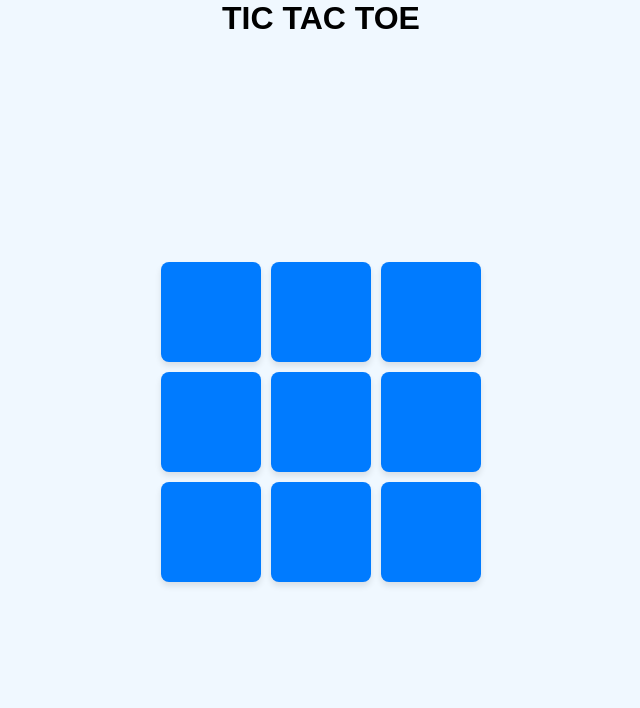
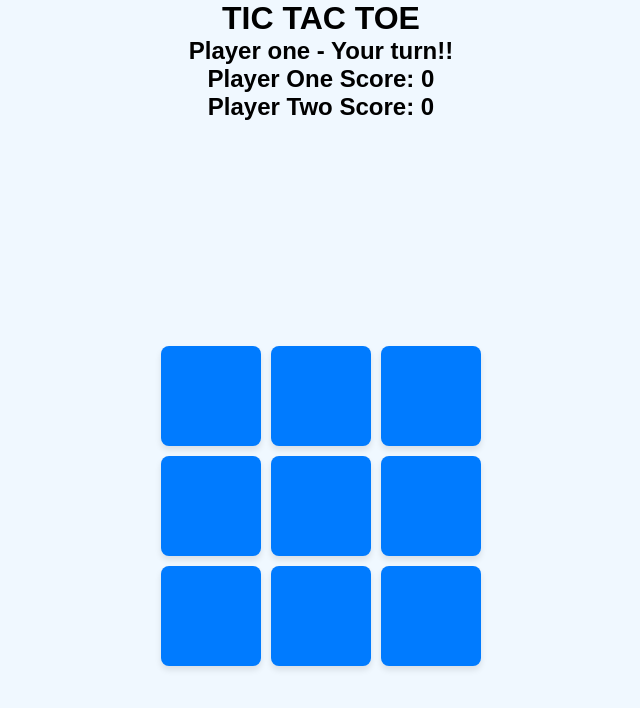
Before and after one commit to DaveJamieson/tic-tac-toe, a React (Vite) app: page / in a window 1280 px wide. Shown: the top 708 px of the page, without its empty margins (319-959 px from the left). Built offline with nearby package versions, Linux system fonts and the light colour scheme.

Commit message:
Scoring System Implemented

```diff
--- a/src/App.jsx
+++ b/src/App.jsx
@@ -1,13 +1,29 @@
 
 import GameBoard from "./components/GameBoard";
 import Header from "./components/Header"
+import React, {useState } from "react"
 
 function App() {
+
+  const [player, setPlayer] = useState("one");
+  const [score,setScore]  = useState({
+    playerOne: 0,
+    playerTwo: 0
+  })
+
   return (
     <>
-      <Header />
+      <Header
+        player={player}
+        score={score}
+      />
+
       <main>
-      <GameBoard />
+      <GameBoard
+        player={player}
+        setPlayer={setPlayer}
+        setScore={setScore}
+      />
       </main>
     </>
   );
--- a/src/components/GameBoard.jsx
+++ b/src/components/GameBoard.jsx
@@ -1,7 +1,7 @@
 import React, { useState, useEffect } from "react";
 import Square from "./Square";
 
-function GameBoard() {
+function GameBoard({ player, setPlayer, setScore }) {
   const winningArrays = [
     [0, 1, 2],
     [3, 4, 5],
@@ -15,7 +15,7 @@ function GameBoard() {
   const squareArr = [0, 1, 2, 3, 4, 5, 6, 7, 8];
   const [xSquares, setXSquares] = useState([]);
   const [oSquares, setOSquares] = useState([]);
-  const [player, setPlayer] = useState("");
+  const [gameWon, setGameWon] = useState(false);
 
   useEffect(() => {
     for (let array of winningArrays) {
@@ -25,31 +25,70 @@ function GameBoard() {
         xSquares.includes(array[2].toString())
       ) {
         console.log("X wins");
+        setGameWon(true);
+        setScore((prev) => ({ ...prev, playerOne: prev.playerOne + 1 }));
       } else if (
         oSquares.includes(array[0].toString()) &&
         oSquares.includes(array[1].toString()) &&
         oSquares.includes(array[2].toString())
       ) {
         console.log("O wins");
+        setGameWon(true);
+        setScore((prev) => ({ ...prev, playerTwo: prev.playerTwo + 1 }));
       }
     }
   }, [xSquares, oSquares]);
 
+  function handlePlayAgain() {
+    setOSquares([]);
+    setXSquares([]);
+    setGameWon(false);
+  }
+
+  function handleReset() {
+    setOSquares([]);
+    setXSquares([]);
+    setGameWon(false);
+    setScore({
+      playerOne: 0,
+      playerTwo: 0
+    });
+  }
+
   return (
+    <main>
+      {gameWon && (
+        <div className="buttons">
+          <span onClick={handlePlayAgain}>PLAY AGAIN</span>
+          <span onClick={handleReset}>RESET</span>
+        </div>
+      )}
+      <p>{xSquares}</p>
+      <p>{oSquares}</p>
       <div className="board">
         {squareArr.map((item, i) => {
+          let showX
+           xSquares.includes(item.toString()) ? showX = true : showX = false;
+          let showO
+           oSquares.includes(item.toString()) ? showO = true : showO = false;
           return (
+
             <Square
               key={i}
+              showX={showX}
+              showO={showO}
               player={player}
               setPlayer={setPlayer}
               id={item}
               setOSquares={setOSquares}
               setXSquares={setXSquares}
+              gameWon={gameWon}
+
             />
           );
         })}
       </div>
+    </main>
   );
 }
 
--- a/src/components/Header.jsx
+++ b/src/components/Header.jsx
@@ -1,9 +1,12 @@
 import React from 'react';
 
-function Header() {
+function Header({player,score}) {
   return (
-    <div>
+    <div className="header">
       <h1>TIC TAC TOE</h1>
+      <h2>Player {player} - Your turn!!</h2>
+      <h2>Player One Score: {score.playerOne}</h2>
+      <h2>Player Two Score: {score.playerTwo}</h2>
     </div>
   );
 }
--- a/src/components/Square.jsx
+++ b/src/components/Square.jsx
@@ -1,39 +1,34 @@
-import React, { useState, useEffect } from "react"
-
-function Square ({  player, setPlayer, id, setXSquares, setOSquares, handleWin, xSquares, oSquares  }) {
-
-    const [showX, setShowX] = useState(false);
-    const [showO, setShowO] = useState(false);
+function Square({ player, setPlayer, id, setXSquares, setOSquares, gameWon, showX, showO }) {
 
   const handleSquareClick = (e) => {
-
-        if(showX || showO) {
+    if (showX || showO) {
       return;
-
-        } else if(player === "one"){
-            setShowX(true);
+    } else if (player === "one") {
       setPlayer("two");
-            console.log("id = ", e.target.id)
-            setXSquares(xSquares => [...xSquares, e.target.id])
+      console.log("id = ", e.target.id);
+      console.log(showX);
+      console.log(id);
+      setXSquares((xSquares) => [...xSquares, e.target.id]);
     } else {
-            setShowO(true);
         setPlayer("one");
-            console.log("id = ", e.target.id)
-            setOSquares(oSquares => [...oSquares, (e.target.id)
-            ])
+        console.log("id = ", e.target.id);
+        console.log(showO);
+        console.log(id);
+      setOSquares((oSquares) => [...oSquares, e.target.id]);
+    }
   };
 
-    };
-
-
-
-    return (
-
-        <div className="square"  id={id} onClick= {(e) => handleSquareClick(e)}>
-            {showX ? "X" : "" }
+  return gameWon === true ? (
+    <div className="square" id={id}>
+      {showX ? "X" : ""}
       {showO ? "O" : ""}
     </div>
-    )
+  ) : (
+    <div className="square" id={id} onClick={(e) => handleSquareClick(e)}>
+      {showX ? "X" : ""}
+      {showO ? "O" : ""}
+    </div>
+  );
 }
 
-export default Square
+export default Square;
```
Also changed, not shown: src/components/NOTE.md (added, +17 -0 lines). Lines whose indentation alone changed are shown as unchanged.
